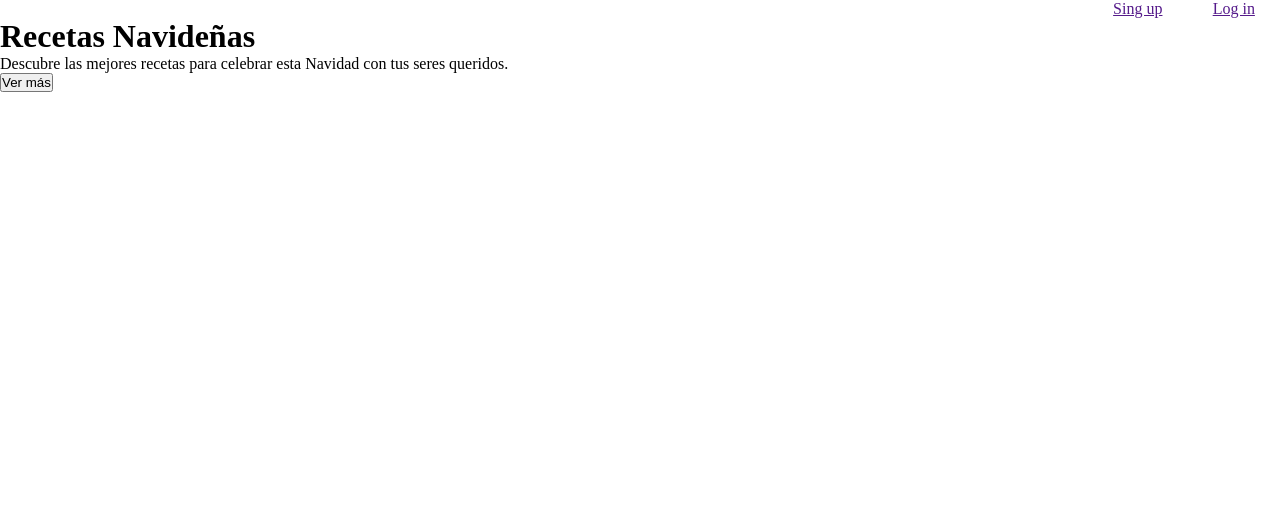
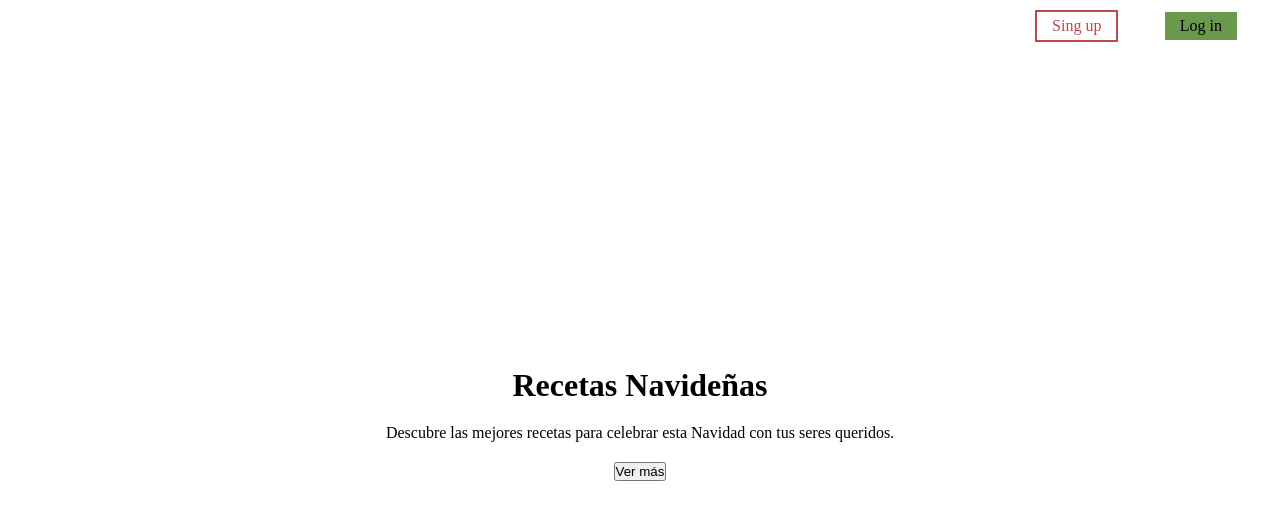
Before and after one commit to carlosdev97/christmas-recipes, a React (Vite) app in the folder fe/: page / in a window 1280 px wide. Shown: the top 520 px of the page. Built offline with nearby package versions, Linux system fonts and the light colour scheme.

Commit message:
Add components Header and Home

```diff
--- a/fe/src/App.css
+++ b/fe/src/App.css
@@ -10,6 +10,7 @@ body {
 
 .header {
   width: 100%;
+  padding: 10px 20px;
 }
 
 .header__navbar {
@@ -19,11 +20,44 @@ body {
 }
 
 .header__list {
-  width: 15%;
+  width: 20%;
   display: flex;
   justify-content: space-around;
+  align-items: center;
 }
 
 .header__item {
   list-style-type: none;
 }
+
+.header__item:nth-child(1) a {
+  color: #bc4749;
+  text-decoration: none;
+}
+
+.header__item:nth-child(1) {
+  padding: 5px 15px;
+  border: 2px solid #bc4749;
+}
+
+.header__item:nth-child(2) a {
+  color: black;
+  text-decoration: none;
+}
+
+.header__item:nth-child(2) {
+  background-color: #6a994e;
+  color: black;
+  padding: 5px 15px;
+}
+
+.home {
+  height: calc(100vh - 56px);
+  padding: 10px 20px;
+  text-align: center;
+  display: flex;
+  flex-direction: column;
+  justify-content: center;
+  align-items: center;
+  gap: 20px;
+}
```
